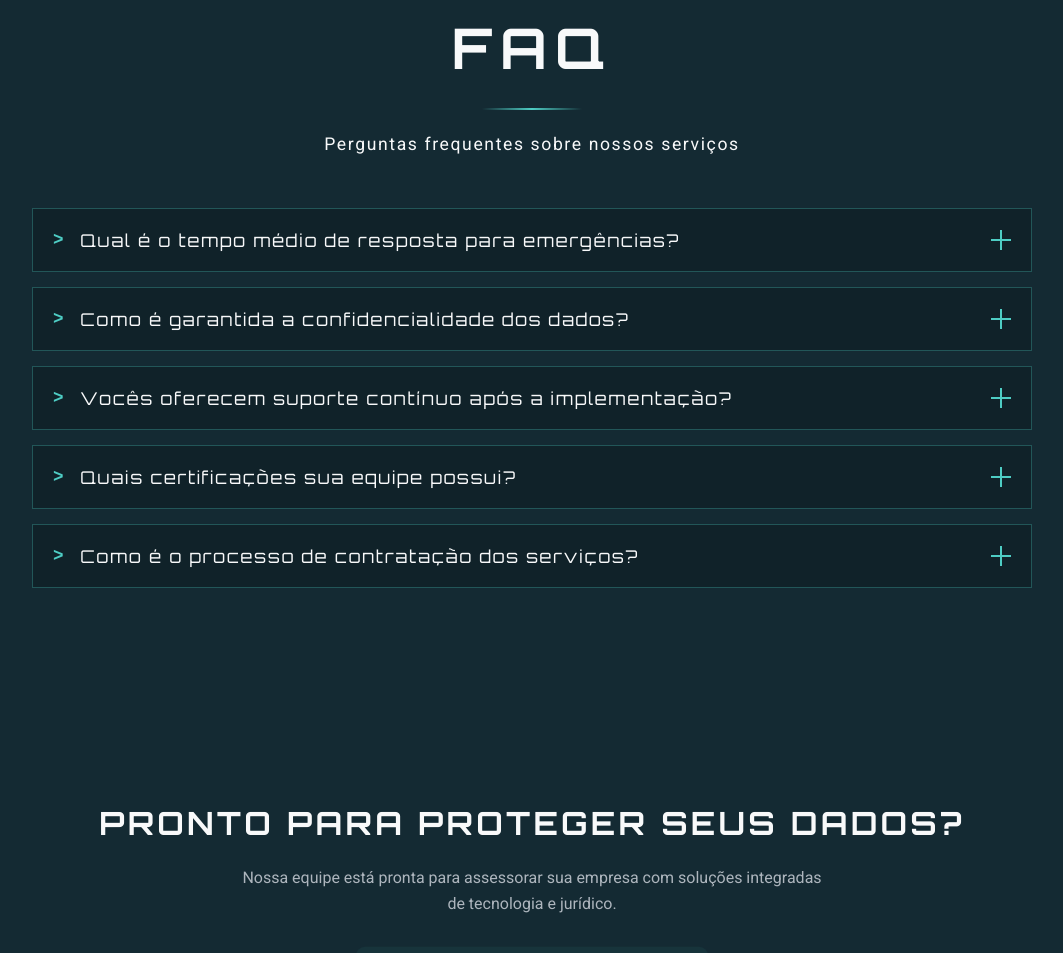
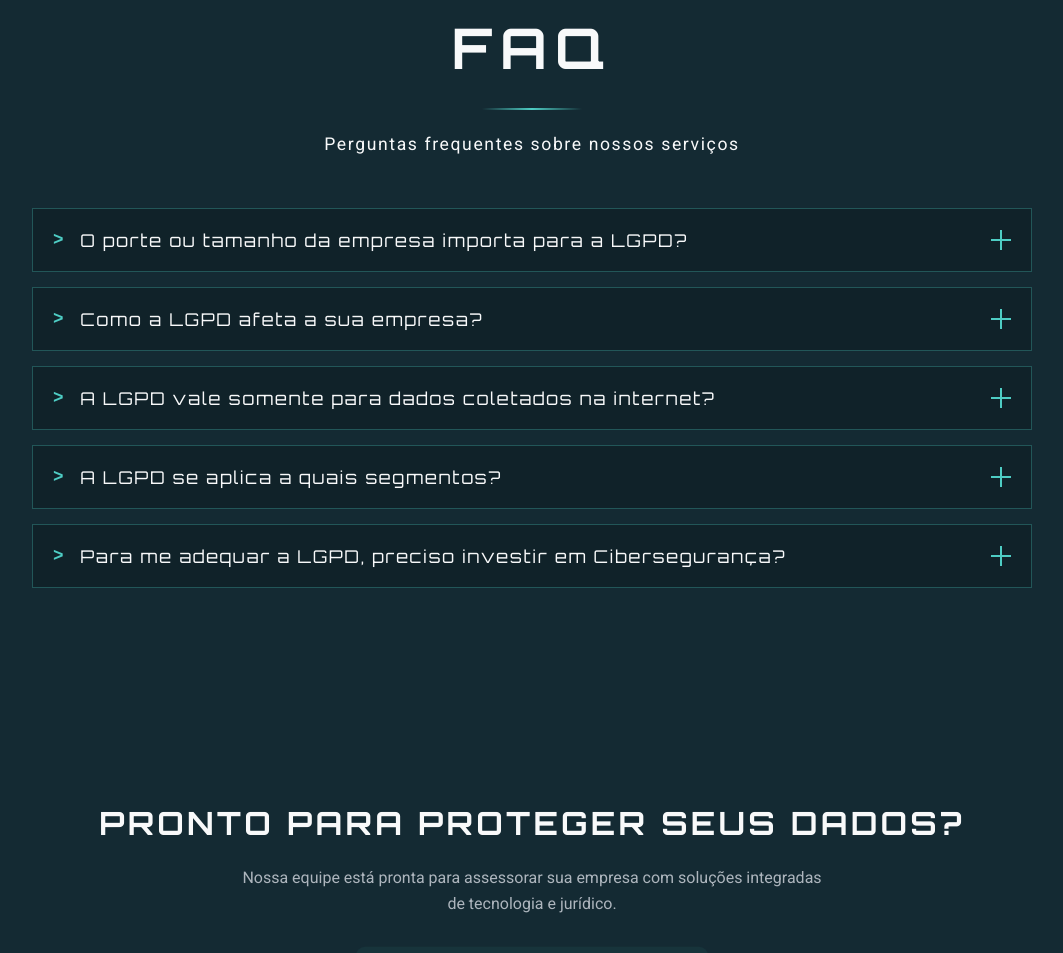
Before and after one commit to RaioneMachado/Site-argus, a plain HTML site: page index.html in a window 1280 px wide. Shown: the part 6443-7396 px from the top of the page, without its empty margins (108-1171 px from the left). Drawn offline with Linux system fonts and the light colour scheme.

Commit message:
atualização

```diff
--- a/index.html
+++ b/index.html
@@ -366,11 +366,11 @@
             <div class="cyber-faq-item">
                 <button class="cyber-faq-question">
                     <span class="faq-icon">></span>
-                    Qual é o tempo médio de resposta para emergências?
+                    O porte ou tamanho da empresa importa para a LGPD?
                     <span class="faq-toggle"></span>
                 </button>
                 <div class="cyber-faq-answer">
-                    <p>Nossa equipe de resposta a incidentes age em menos de 15 minutos para casos críticos, 24/7. Para demandas não urgentes, o tempo médio é de 2 horas úteis.</p>
+                    <p>Não. A LGPD não faz distinção entre os diferentes portes de empresas. Se a empresa realiza o tratamento de dados pessoais, ainda que seja apenas de seus colaboradores, ela deve atender à lei, seja ela micro, pequena, média ou grande empresa.</p>
                 </div>
             </div>
 
@@ -378,11 +378,11 @@
             <div class="cyber-faq-item">
                 <button class="cyber-faq-question">
                     <span class="faq-icon">></span>
-                    Como é garantida a confidencialidade dos dados?
+                    Como a LGPD afeta a sua empresa?
                     <span class="faq-toggle"></span>
                 </button>
                 <div class="cyber-faq-answer">
-                    <p>Utilizamos criptografia de ponta a ponta, protocolos zero-trust e contratos de NDA com todos os colaboradores. Seus dados nunca saem do seu ambiente controlado.</p>
+                    <p>A LGPD afeta completamente a forma como as empresas que operam no Brasil lidam com dados pessoais. Em linhas gerais, as empresas devem: (1) ser mais transparentes e conscientes em relação ao uso de dados pessoais de seus clientes, parceiros e usuários; (2) adotar mecanismos de proteção e segurança, prevenindo vazamentos de dados e violações; e (3) adotar medidas que permitam aos titulares dos dados terem controle e acesso as suas próprias informações.</p>
                 </div>
             </div>
 
@@ -390,11 +390,11 @@
             <div class="cyber-faq-item">
                 <button class="cyber-faq-question">
                     <span class="faq-icon">></span>
-                    Vocês oferecem suporte contínuo após a implementação?
+                    A LGPD vale somente para dados coletados na internet?
                     <span class="faq-toggle"></span>
                 </button>
                 <div class="cyber-faq-answer">
-                    <p>Sim, todos nossos pacotes incluem suporte 24/7 com SLA garantido. Oferecemos também planos de manutenção preventiva e atualizações de segurança regulares.</p>
+                    <p>Não. A LGPD vale para dados coletados em qualquer tipo de canal, incluindo um formulário preenchido por cliente ou uma gravação, por exemplo.</p>
                 </div>
             </div>
 
@@ -402,11 +402,13 @@
             <div class="cyber-faq-item">
                 <button class="cyber-faq-question">
                     <span class="faq-icon">></span>
-                    Quais certificações sua equipe possui?
+                    A LGPD se aplica a quais segmentos?
                     <span class="faq-toggle"></span>
                 </button>
                 <div class="cyber-faq-answer">
-                    <p>Nossos especialistas possuem certificações CISSP, CEH, OSCP e ISO 27001. Mantemos treinamentos constantes para acompanhar as novas ameaças cibernéticas.</p>
+                    <p>A LGPD se aplica a qualquer pessoa física ou jurídica, de direito público ou privado, que realize operações de tratamento (coleta, produção, recepção, classificação, processamento, etc.) de dados pessoais em território nacional, caso: (i) o tratamento tenha como objetivo a oferta ou fornecimento de bens ou serviços, (ii) o tratamento de dados seja de indivíduos em território nacional, ou ainda (iii) os dados pessoais tenham sido coletados em território nacional.
+
+Assim, a LGPD se aplica a praticamente todos os seguimentos, dentre os quais cabe destacar: Estabelecimentos de Ensino, Condomínios, Academias, Clínicas, Laboratórios, Farmácias, Comércio, Sindicatos e Associações, Contabilidades, Hotéis, Lavanderias, E-commerce, Imobiliárias, Pet-Shop, Cartórios, Prefeituras, Conselhos Regionais, dentre outros.</p>
                 </div>
             </div>
 
@@ -414,11 +416,17 @@
             <div class="cyber-faq-item">
                 <button class="cyber-faq-question">
                     <span class="faq-icon">></span>
-                    Como é o processo de contratação dos serviços?
+                    Para me adequar a LGPD, preciso investir em Cibersegurança?
                     <span class="faq-toggle"></span>
                 </button>
                 <div class="cyber-faq-answer">
-                    <p>1. Diagnóstico inicial gratuito<br>2. Proposta customizada<br>3. Implementação segura<br>4. Treinamento da equipe<br>5. Monitoramento contínuo</p>
+                    <p>Lembre-se que Incidentes de Segurança são um risco Legal e de reputação.
+
+Ou seja, é preciso discutir não apenas os critérios jurídicos e a finalidade do tratamento de dados pessoais, mas também o que fazer para que eles não sejam expostos, roubados, perdidos, alterados, acessados ou usados de qualquer maneira que não seja a prevista e justificada com base na lei.
+
+Dentre as medidas possíveis de serem adotadas, estão políticas de controle de acesso, estratégias de backup, conscientização de colaboradores e adoção de ferramentas de proteção contra ameaças, dentre outras.
+
+A Argus Consulting Group tem um braço especializado em TI e soluções de gestão e segurança. Se precisar de ajuda, conte com os nossos especialistas.</p>
                 </div>
             </div>
         </div>
```
